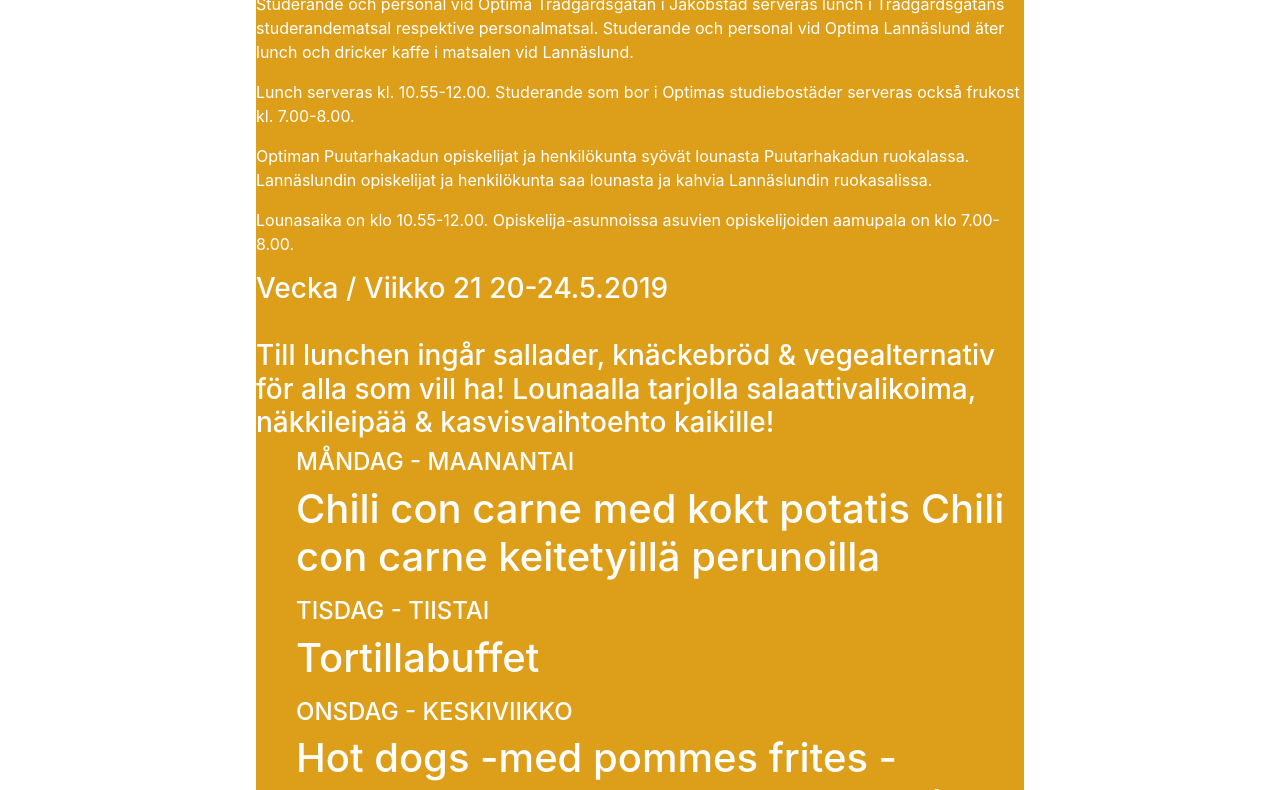
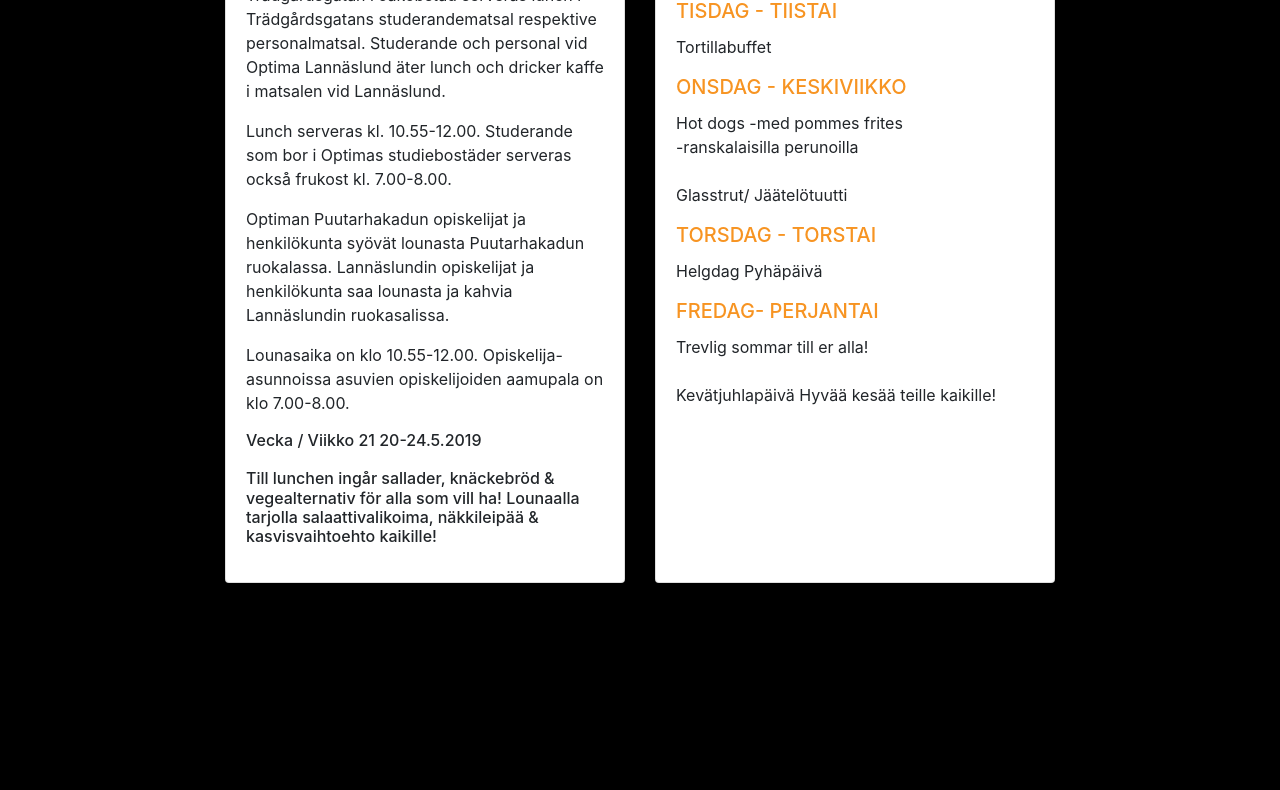
Before and after one commit to NicoForslund/optima-mat-lista, a plain HTML site: page index.html in a window 1280 px wide. Shown: the part 176-966 px from the top of the page. After the commit the page ends 800 px from the top, so only its background shows below. Drawn offline with nearby package versions, Linux system fonts and the light colour scheme.

Commit message:
second save

```diff
--- a/index.html
+++ b/index.html
@@ -17,7 +17,7 @@
 
 <body>
 
-    <nav class="navbar fixed-top navbar-light bg-dark">
+    <nav class="navbar navbar-light bg-dark">
 
         <div class="dropdown">
             <a class="btn btn-secondary dropdown-toggle" href="#" role="button" id="dropdownMenuLink"
@@ -73,12 +73,99 @@
             </div>
         </div>
     </nav>
+    <div class="card-deck">
+        <div class="text">
+            <div class="card" style="width: 25rem;">
+                <div class="card-body">
+                    <h5 class="card-title">Frukost, lunch och middag/ <br> Aamiainen, lounas ja päivällinen</h5>
+                    <p class="card-text">Studerande och personal vid Optima Trädgårdsgatan i Jakobstad
+                        serveras lunch i Trädgårdsgatans
+                        studerandematsal respektive personalmatsal. Studerande och personal vid Optima Lannäslund äter
+                        lunch
+                        och
+                        dricker kaffe i matsalen vid Lannäslund.</p>
+                    <p class="card-text">Lunch serveras kl. 10.55-12.00. Studerande som bor i Optimas studiebostäder
+                        serveras också frukost kl.
+                        7.00-8.00.</p>
+                    <p class="card-text">Optiman Puutarhakadun opiskelijat ja henkilökunta syövät lounasta Puutarhakadun
+                        ruokalassa. Lannäslundin
+                        opiskelijat ja henkilökunta saa lounasta ja kahvia Lannäslundin ruokasalissa.</p>
+                    <p class="card-text">Lounasaika on klo 10.55-12.00. Opiskelija-asunnoissa asuvien opiskelijoiden
+                        aamupala on klo 7.00-8.00.</p>
+                    <p class="card-text">
+                        <h6>
+                            Vecka / Viikko 21 20-24.5.2019<br>
+                            <br>Till lunchen ingår sallader, knäckebröd & vegealternativ för alla som vill ha!
+                            Lounaalla tarjolla salaattivalikoima, näkkileipää & kasvisvaihtoehto kaikille!
+                            <br>
+                        </h6>
+                    </p>
+                </div>
+            </div>
+
+            <div class="card" style="width: 25rem;">
+                <div class="card-body">
+                    <h5 class="card-title">MÅNDAG - MAANANTAI</h5>
+                    <p class="card-text">Chili con carne med kokt potatis <br>
+                        Chili con carne keitetyillä perunoilla</p>
+                    <h5 class="card-title">TISDAG - TIISTAI</h5>
+                    <p class="card-text">Tortillabuffet</p>
+                    <h5 class="card-title">ONSDAG - KESKIVIIKKO</h5>
+                    <p class="card-text">Hot dogs
+                        -med pommes frites <br>
+                        -ranskalaisilla perunoilla <br><br>
+
+                        Glasstrut/ Jäätelötuutti</p>
+                    <h5 class="card-title">TORSDAG - TORSTAI</h5>
+                    <p class="card-text">Helgdag
+                        Pyhäpäivä</p>
+                    <h5 class="card-title">FREDAG- PERJANTAI</h5>
+                    <p class="card-text">Trevlig sommar till er alla!
+                        <br><br>
+                        Kevätjuhlapäivä
+                        Hyvää kesää teille kaikille!</p>
+
+                </div>
+            </div>
+        </div>
+    </div>
 
 
 
-    <div class="textbox">
 
-        <h1>Frukost, lunch och middag/ Aamiainen, lounas ja päivällinen</h1>
+
+
+
+
+
+
+
+
+
+
+
+
+
+
+
+
+
+
+
+
+
+
+
+
+
+
+    <!---
+
+
+
+    <div class="box">
+        <ul>
+            <h1>Frukost, lunch och middag/ <br> Aamiainen, lounas ja päivällinen</h1>
             <p>Studerande och personal vid Optima Trädgårdsgatan i Jakobstad serveras lunch i Trädgårdsgatans
                 studerandematsal respektive personalmatsal. Studerande och personal vid Optima Lannäslund äter lunch och
                 dricker kaffe i matsalen vid Lannäslund.</p>
@@ -94,18 +181,23 @@
                 Lounaalla tarjolla salaattivalikoima, näkkileipää & kasvisvaihtoehto kaikille!
                 <br>
             </h3>
+
+
+        </ul>
+
+        <div class="textbox">
             <div class="matlistan">
-            <h1>
-                <ul>
+
+                <ul class="lista">
                     <h4>MÅNDAG - MAANANTAI</h4>
-                    <p>Chili con carne med kokt potatis
+                    <p>Chili con carne med kokt potatis <br>
                         Chili con carne keitetyillä perunoilla</p>
                     <h4>TISDAG - TIISTAI</h4>
                     <p>Tortillabuffet</p>
                     <h4>ONSDAG - KESKIVIIKKO</h4>
                     <p>Hot dogs
-                        -med pommes frites
-                        -ranskalaisilla perunoilla
+                        -med pommes frites <br>
+                        -ranskalaisilla perunoilla <br><br>
 
                         Glasstrut/ Jäätelötuutti</p>
                     <h4>TORSDAG - TORSTAI</h4>
@@ -114,13 +206,13 @@
                     <h4>FREDAG- PERJANTAI</h4>
                     <p>Avslutningsdag
                         Trevlig sommar till er alla!
+                        <br><br>
                         Kevätjuhlapäivä
                         Hyvää kesää teille kaikille!</p>
                 </ul>
-            </h1>
             </div>
         </div>
-
+    </div>
 
     <!--link for bootstrap(JS)-->
     <script src="https://code.jquery.com/jquery-3.3.1.slim.min.js"
--- a/style.css
+++ b/style.css
@@ -1,22 +1,15 @@
-.textbox {
-    color: rgb(255, 255, 255);
-    text-align: left;
-    display: block;
-    align-self: auto;
-    background-color: rgb(221, 159, 25);
-    padding-top: 5%;
-    margin-left: 20%;
-    margin-right: 20%;
-    border-radius: 5px;
-
+body {
+    background-color: black;
 }
 
-.navbaren {
-    position: fixed;
+ul {}
+
+.text,
+.card-deck {
+    display: flex;
+    justify-content: center
 }
 
-.mainbox {
-    float: left;
+h5 {
+    color: #f79422;
 }
-
-.matlistan {}
```
Also changed, not shown: handledare_b.jpg (added), 1 other file. Lines whose indentation alone changed are shown as unchanged.
